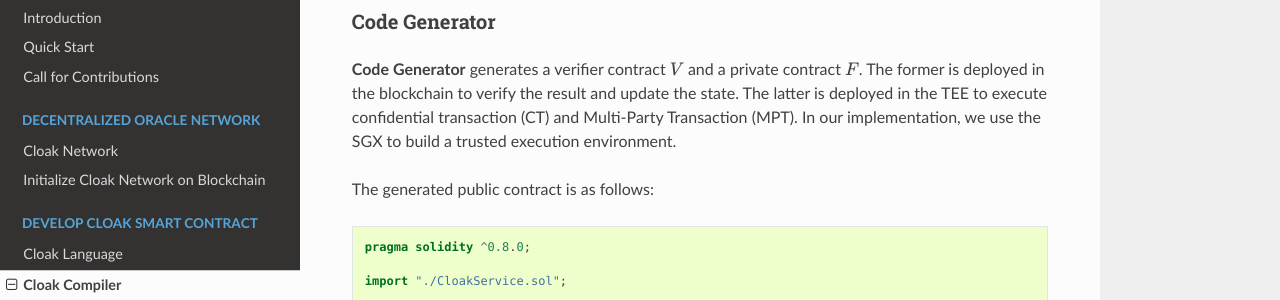
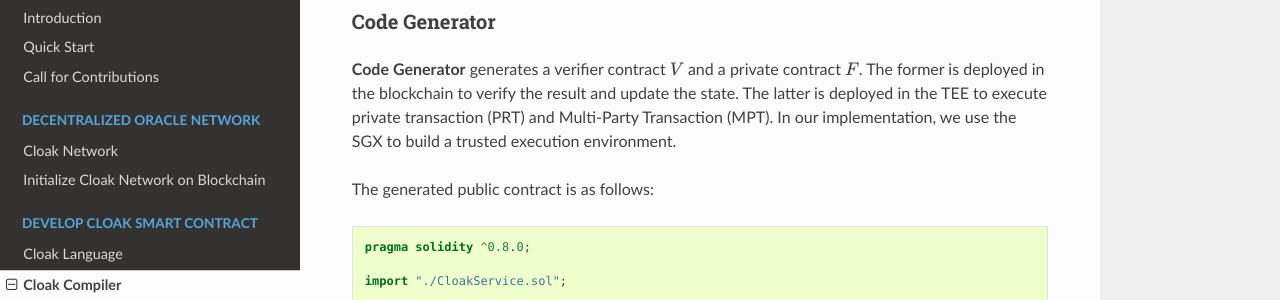
Before and after one commit to OxHainan/cloak-docs, a Sphinx documentation site: the page built from docs/source/develop-cloak-smart-contract/compiler.rst, in a window 1280 px wide and 900 px high, scrolled down 5330 px. Shown: the part 198-498 px from the top of the window. Built offline with Sphinx 7.4.7 and the Read the Docs theme 2.0.0, drawn with Linux system fonts in a browser that asks for light colours; some of the changed text lies outside the part shown.

Commit message:
Update compiler.rst

```diff
--- a/docs/source/develop-cloak-smart-contract/compiler.rst
+++ b/docs/source/develop-cloak-smart-contract/compiler.rst
@@ -7,7 +7,7 @@
 Compile
 --------------------
 
-In `Quick Start <https://oxhainan-cloak-docs.readthedocs-hosted.com/en/latest/started/quick-start.html>`_, the basic usage is shown with command.
+In `Quick Start <https://cloak-docs.readthedocs.io/en/latest/started/quick-start.html>`_, the basic usage is shown with command.
 
 .. code-block ::
 
@@ -17,7 +17,7 @@
 Here, we will briefly show you how the cloak-compiler works inside.
 
 
-In the `development phase <https://oxhainan-cloak-docs.readthedocs-hosted.com/en/latest/started/introduction.html#cloak-overview>`_, developers first annotate privacy invariants in Solidity smart contract intuitively to get Cloak smart contract and use the cloak-complier to compile the Cloak contract.
+In the `development phase <https://cloak-docs.readthedocs.io/en/latest/started/introduction.html#cloak-overview>`_, developers first annotate privacy invariants in Solidity smart contract intuitively to get Cloak smart contract and use the cloak-complier to compile the Cloak contract.
 
 The components of cloak-compiler works as following:
 
@@ -26,7 +26,7 @@
 *  **Code Generator**, generates *verifier contract (aka public contract)* and *private contract*.
 
 
-For more detail, we recommend the `Publications <https://oxhainan-cloak-docs.readthedocs-hosted.com/en/latest/publications/publications.html>`_.
+For more detail, we recommend the `Publications <https://cloak-docs.readthedocs.io/en/latest/publications/publications.html>`_.
 
 Annotate Privacy Invariants
 ==============================
@@ -59,7 +59,7 @@
             pubBalances[manager] = 1000;
         }
 
-        //  CT-me
+        //  PRT-me
         //
         // @dev Deposit token from public to private balances
         // @param value The amount to be deposited.
@@ -93,7 +93,7 @@
 * In line 6, the developer specifies ``_manager`` should be public.
 * In line 7, the developer specifies a public mapping.
 * In line 8, the developer specifies a private mapping with ``!x`` and ``@x``.
-* In lines 20-25, the developer defines a Confidential Transaction (CT) that enables one user to transfer public balance into private balance.
+* In lines 20-25, the developer defines a Private Transaction (PRT) that enables one user to transfer public balance into private balance.
 * In lines 33-43, the developer defines a Multi-Party Transaction (MPT) that enables one user (``me``) to transfer private balance to another user (``to``).
 
 
@@ -292,7 +292,7 @@
 ====================
 **Code Generator** generates a verifier contract :math:`V` and a private contract :math:`F`.
 The former is deployed in the blockchain to verify the result and update the state.
-The latter is deployed in the TEE to execute confidential transaction (CT) and  Multi-Party Transaction (MPT). In our implementation, we use the SGX to build a trusted execution environment.
+The latter is deployed in the TEE to execute private transaction (PRT) and  Multi-Party Transaction (MPT). In our implementation, we use the SGX to build a trusted execution environment.
 
 
 The generated public contract is as follows:
```
